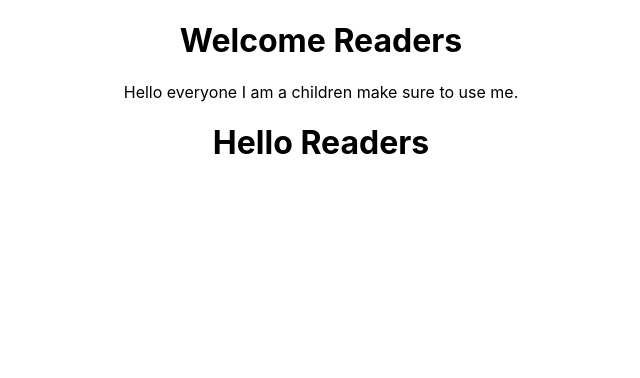
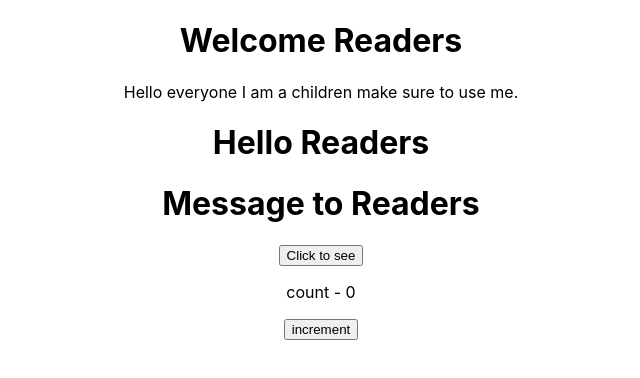
Before and after one commit to deepakdevcast/Learning-React, a React (Create React App) app in the folder workingwithreact/: page / in a window 1280 px wide. Shown: the top 378 px of the page, without its empty margins (319-959 px from the left). Built offline with nearby package versions, Linux system fonts and the light colour scheme.

Commit message:
State and setSate work

```diff
--- a/workingwithreact/src/App.js
+++ b/workingwithreact/src/App.js
@@ -1,13 +1,27 @@
 import './App.css';
 import {Welcome} from './Components/Welcome';
 import Hello from './Components/Hello';
+import Message from './Components/Message';
+import Counter from './Components/Counter';
 function App() {
   return (
     <div className="App">
+
+      {/* Welocome-function Components with props.name(name=Readers)
+      and props.children(p tag)
+      */}
       <Welcome name="Readers">
         <p>Hello everyone I am a children make sure to use me.</p>
       </Welcome>
+
+      {/*Hello-Class Component with this.props.name */}
       <Hello name="Readers"/>
+
+      {/* Message-Class Component with state to change text using button */}
+      <Message/>
+
+      {/* Counter-class Component more with setState */}
+      <Counter/>
     </div>
   );
 }
--- /dev/null
+++ b/workingwithreact/src/Components/Counter.js
@@ -0,0 +1,33 @@
+import React, { Component } from 'react'
+
+export default class Counter extends Component {
+    constructor(props) {
+        super(props)
+
+        this.state = {
+            count: 0
+        }
+    }
+    changeCount() {
+        this.setState(preState => ({
+            count: preState.count + 1
+
+        }), () => {
+            console.log("Callback: ", this.state.count)
+        })
+    }
+    changeCountfive(){
+        this.changeCount()
+        this.changeCount()
+        this.changeCount()
+        this.changeCount()
+    }
+    render() {
+        return (
+            <div>
+                <p>count - {this.state.count}</p>
+                <button onClick={() => this.changeCountfive()}>increment</button>
+            </div>
+        )
+    }
+}
--- /dev/null
+++ b/workingwithreact/src/Components/Message.js
@@ -0,0 +1,25 @@
+import React, { Component } from "react";
+
+class Message extends Component {
+    constructor() {
+        super()
+        this.state = {
+            message: "Message to Readers"
+        }
+    }
+    changeMessage(){
+        this.setState({
+            message: "Thank you"
+        })
+    }
+    render() {
+        return (
+            <div>
+                <h1>{this.state.message}</h1>
+                <button onClick={()=>this.changeMessage()}>Click to see</button>
+            </div>
+        );
+    }
+}
+
+export default Message
```
